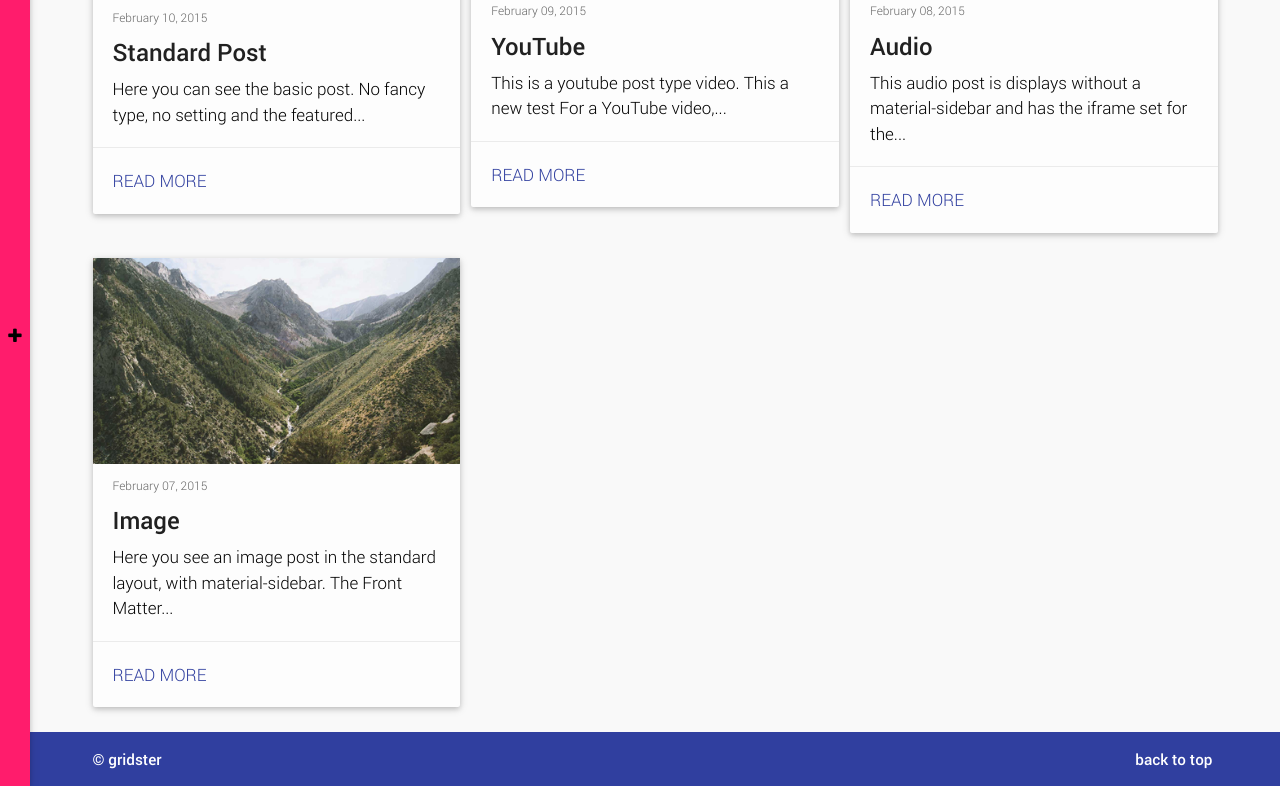
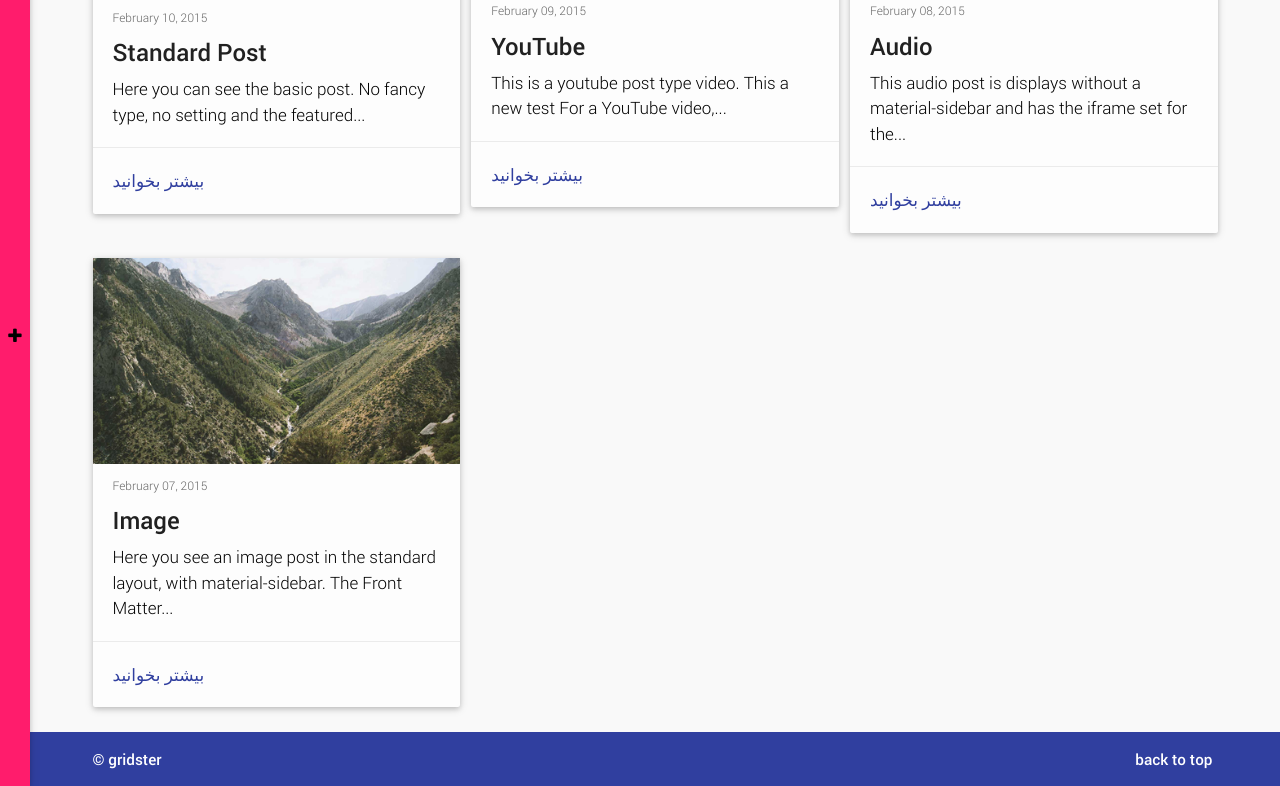
Before and after one commit to RezaSh13/blog, a Jekyll site: the page built from 404.html, in a window 1280 px wide and 900 px high, scrolled down 466 px, cut to the strip 114-900 px from the top of the window. Built offline with Jekyll 4.4.1, drawn with Linux system fonts in a browser that asks for light colours.

Commit message:
change the read more to the بیشتر بخوانید

```diff
--- a/_includes/article_index.html
+++ b/_includes/article_index.html
@@ -54,6 +54,6 @@
     </a>
     <p class="post-content">{{ post.content | strip_html | truncatewords: 15 }}</p>
     <p class="actions">
-        <a href="{{ post.url | prepend: site.baseurl | replace: '//', '/'}}">Read More</a>
+        <a href="{{ post.url | prepend: site.baseurl | replace: '//', '/'}}">بیشتر بخوانید</a>
     </p>
 </article>
```
